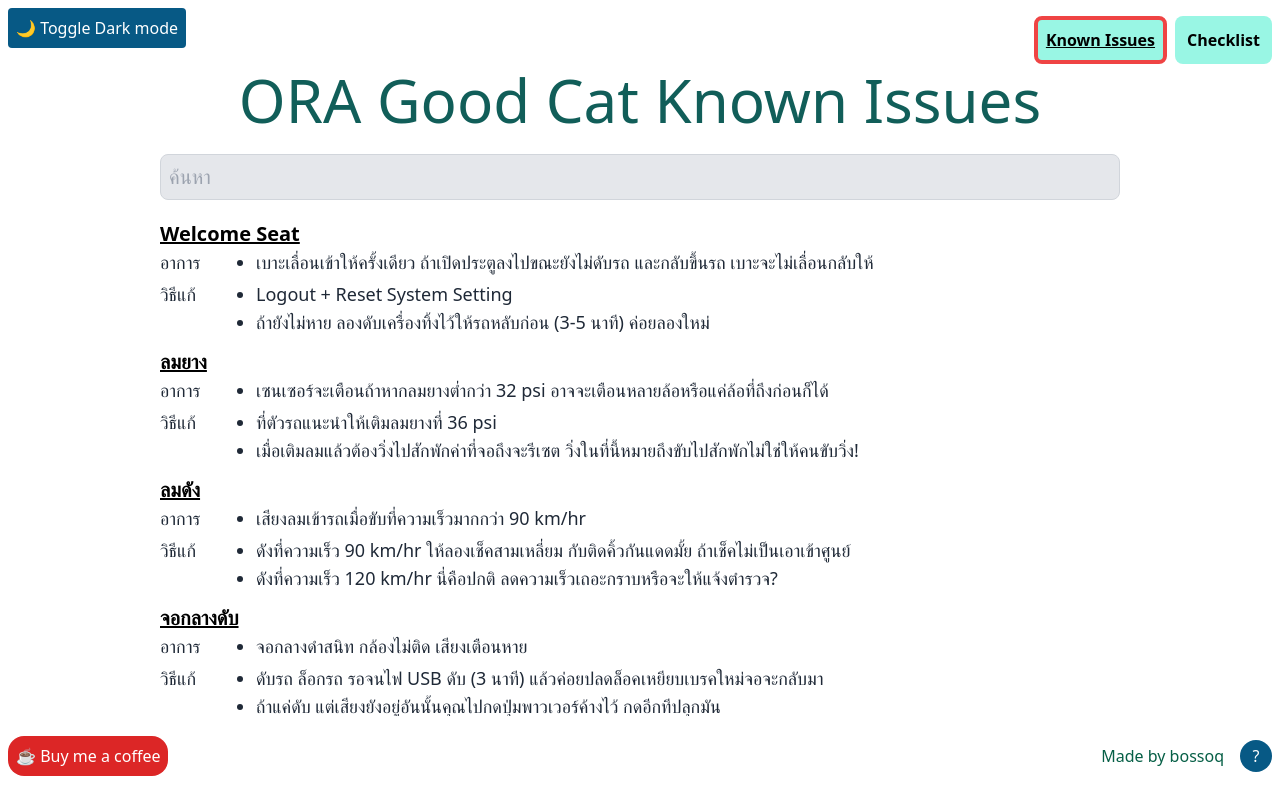
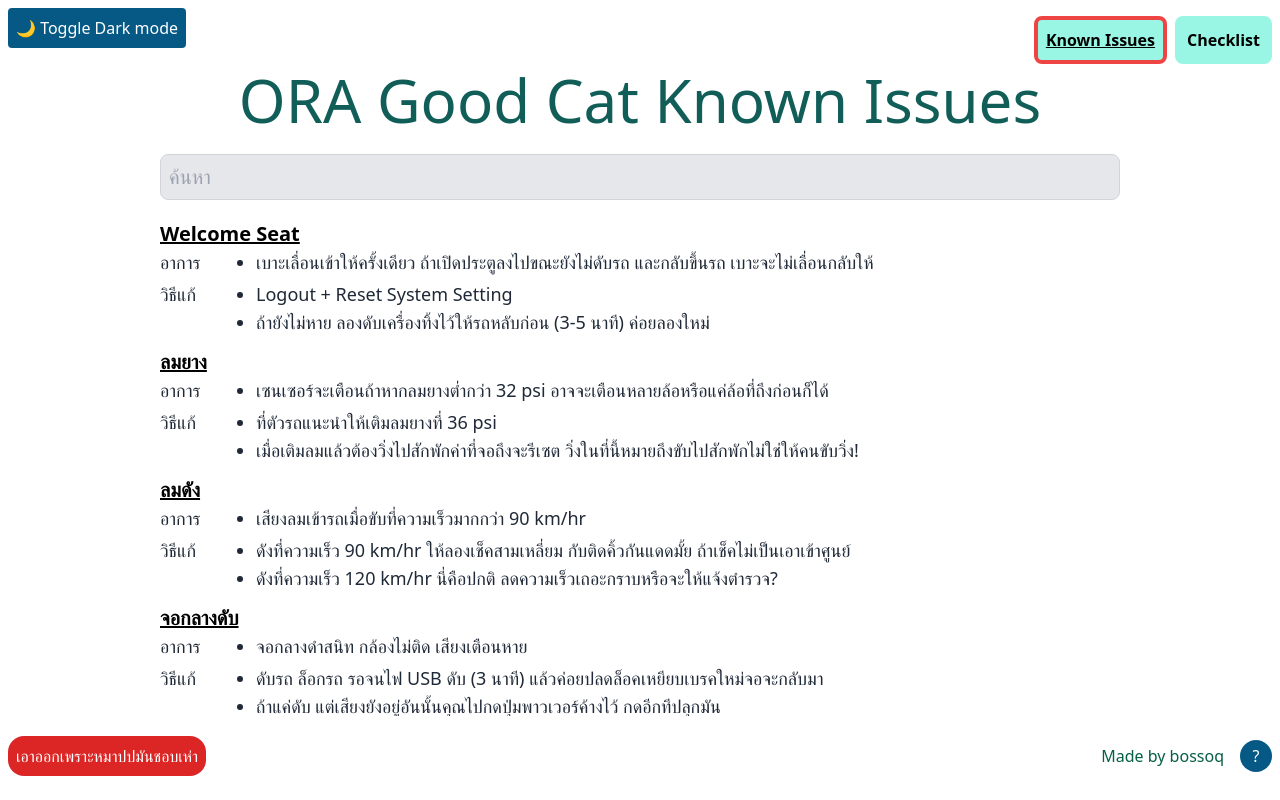
Before and after one commit to bossoq/ora-goodcat-workaround, a SvelteKit app: page / in a window 1280 px wide. Built offline with nearby package versions, Linux system fonts and the light colour scheme.

Commit message:
remove tipme cuz doggy pp

```diff
--- a/src/lib/components/Tipme.svelte
+++ b/src/lib/components/Tipme.svelte
@@ -1,11 +1,11 @@
 <script lang="ts">
-  export let name: string
+  // export let name: string
   export let label = '☕️ Buy me a coffee'
   const baseUrl = 'https://tipme.in.th/'
 </script>
 
 <div class="flex flex-row text-sm sm:text-base font-medium fixed top-auto bottom-4 left-0 p-2 z-10">
-  <a href={baseUrl + name} target="_blank">
+  <!-- <a href={baseUrl + name} target="_blank"> -->
     <button class="select-none rounded-2xl p-2 bg-red-600 text-white">{label}</button>
-  </a>
+  <!-- </a> -->
 </div>
--- a/src/routes/+layout.svelte
+++ b/src/routes/+layout.svelte
@@ -32,7 +32,7 @@
 <main class={$darkTheme ? 'dark' : ''}>
   <ThemeSelector {themeIcons} />
   <Topmenu items={navItems} />
-  <Tipme name="bossoq" />
+  <Tipme label='เอาออกเพราะหมาปปมันชอบเห่า' />
   <Menu items={menuItems} />
   {#if $modalViewed}
     <Modal />
```
